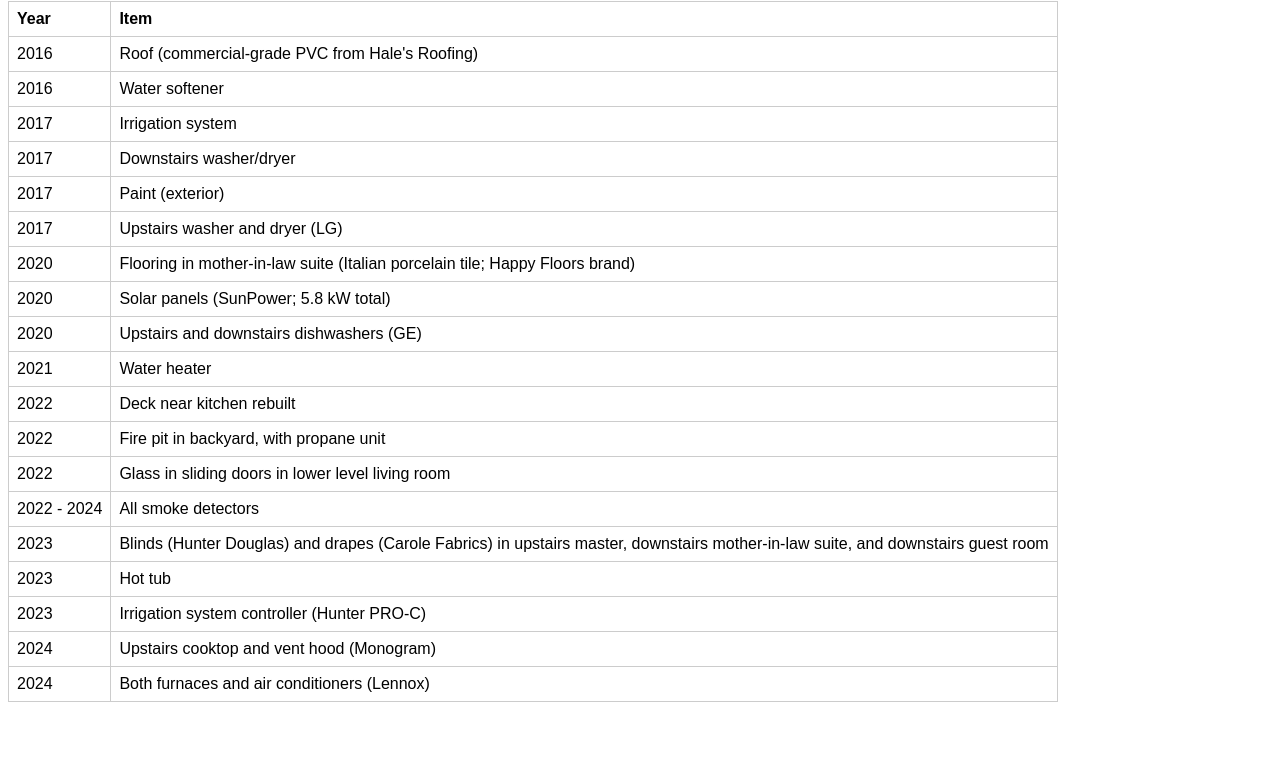
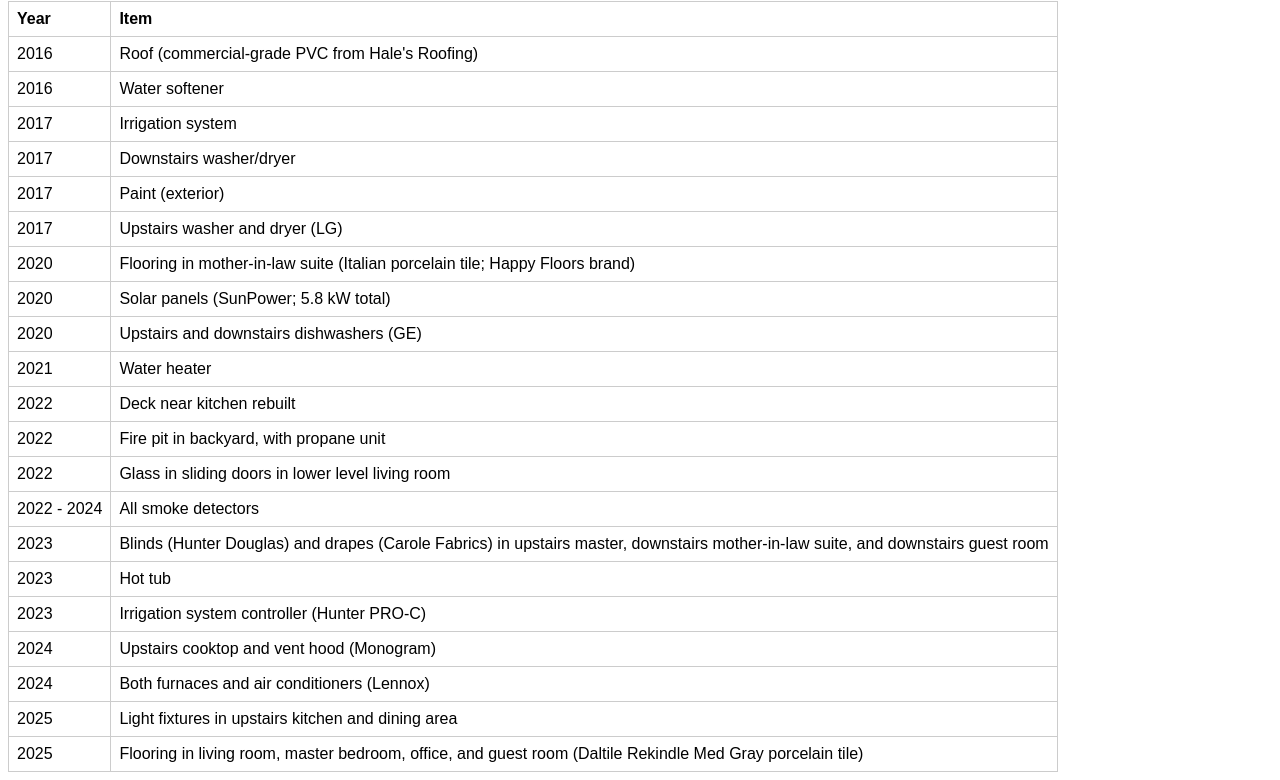
Before and after one commit to riordanmr/miscweb, a plain HTML site: page 548elcamino/updates.html in a window 1280 px wide. Shown: the part 93-873 px from the top of the page. Before the commit the page ends 803 px from the top, so only its background shows below. Drawn offline with Linux system fonts and the light colour scheme.

Commit message:
Update updates.html

```diff
--- a/548elcamino/updates.html
+++ b/548elcamino/updates.html
@@ -38,6 +38,8 @@
             <tr><td>2023</td><td>Irrigation system controller (Hunter PRO-C)</td></tr>
             <tr><td>2024</td><td>Upstairs cooktop and vent hood (Monogram)</td></tr>
             <tr><td>2024</td><td>Both furnaces and air conditioners (Lennox)</td></tr>
+            <tr><td>2025</td><td>Light fixtures in upstairs kitchen and dining area</td></tr>
+            <tr><td>2025</td><td>Flooring in living room, master bedroom, office, and guest room (Daltile Rekindle Med Gray porcelain tile)</td></tr>
         </table>
     </div>
 
```
